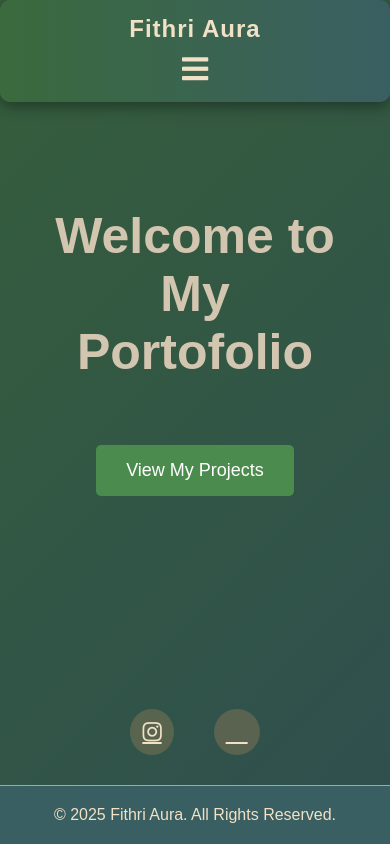
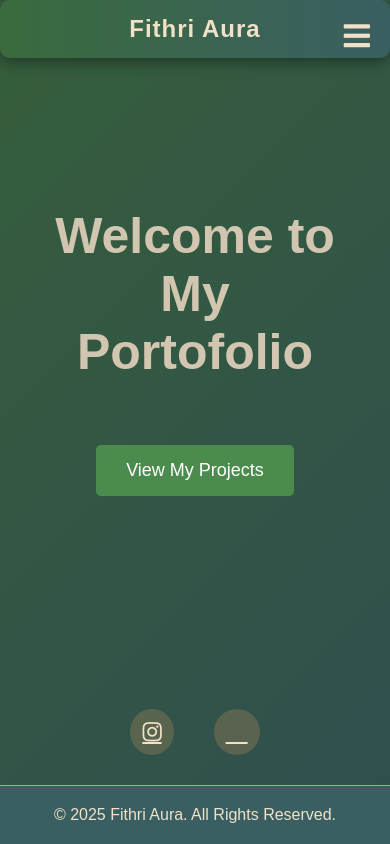
Before and after one commit to fithriaura/fithriaura.github.io, a plain HTML site: page index.html in a window 390 px wide. Drawn offline with Linux system fonts and the light colour scheme.

Commit message:
Update index.html

```diff
--- a/index.html
+++ b/index.html
@@ -151,6 +151,9 @@
                 cursor: pointer;
                 color: #f1e1c6;
                 font-size: 30px;
+                position: absolute;
+                right: 20px;
+                top: 20px;
             }
             .container {
                 padding: 140px 20px;
@@ -212,7 +215,7 @@
         }
 
         function toggleMenu() {
-            const navLinks = document.querySelector('.nav-links');
+            let navLinks = document.querySelector('.nav-links');
             navLinks.classList.toggle('active');
         }
     </script>
```
